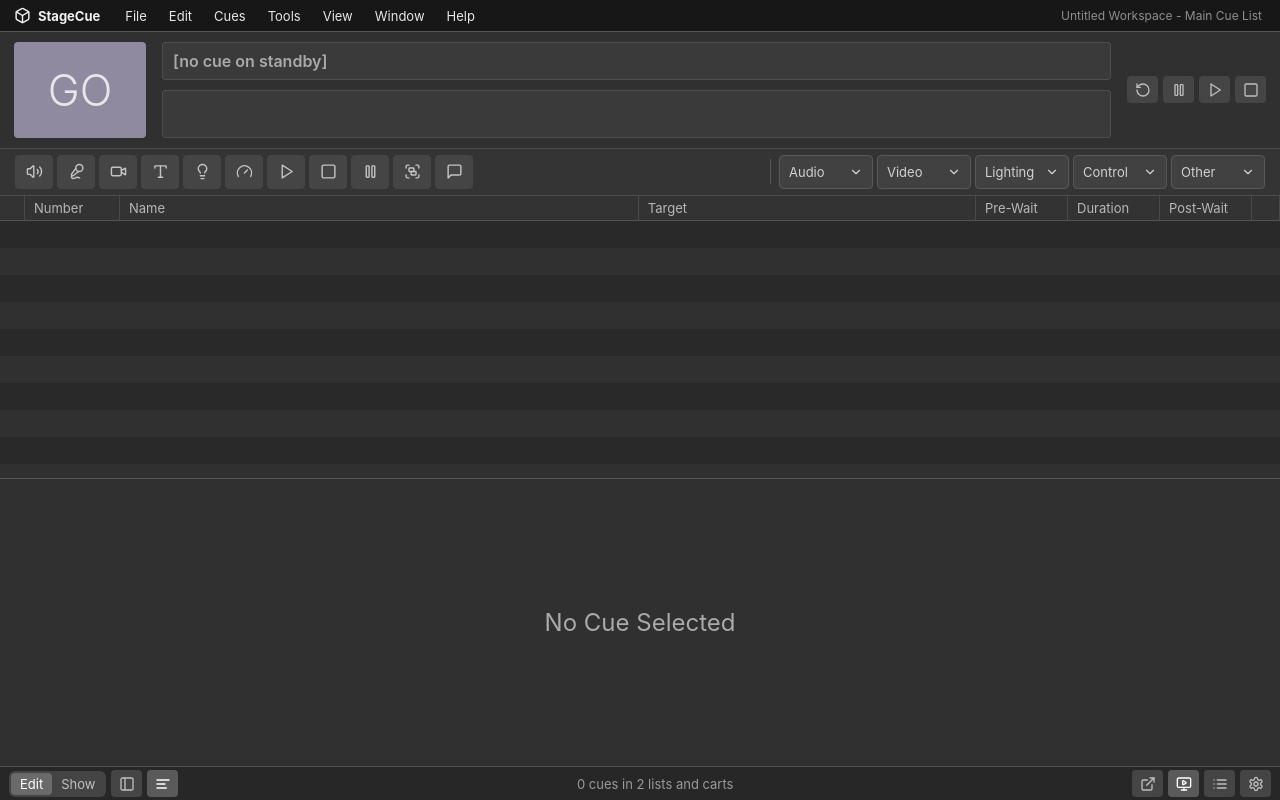
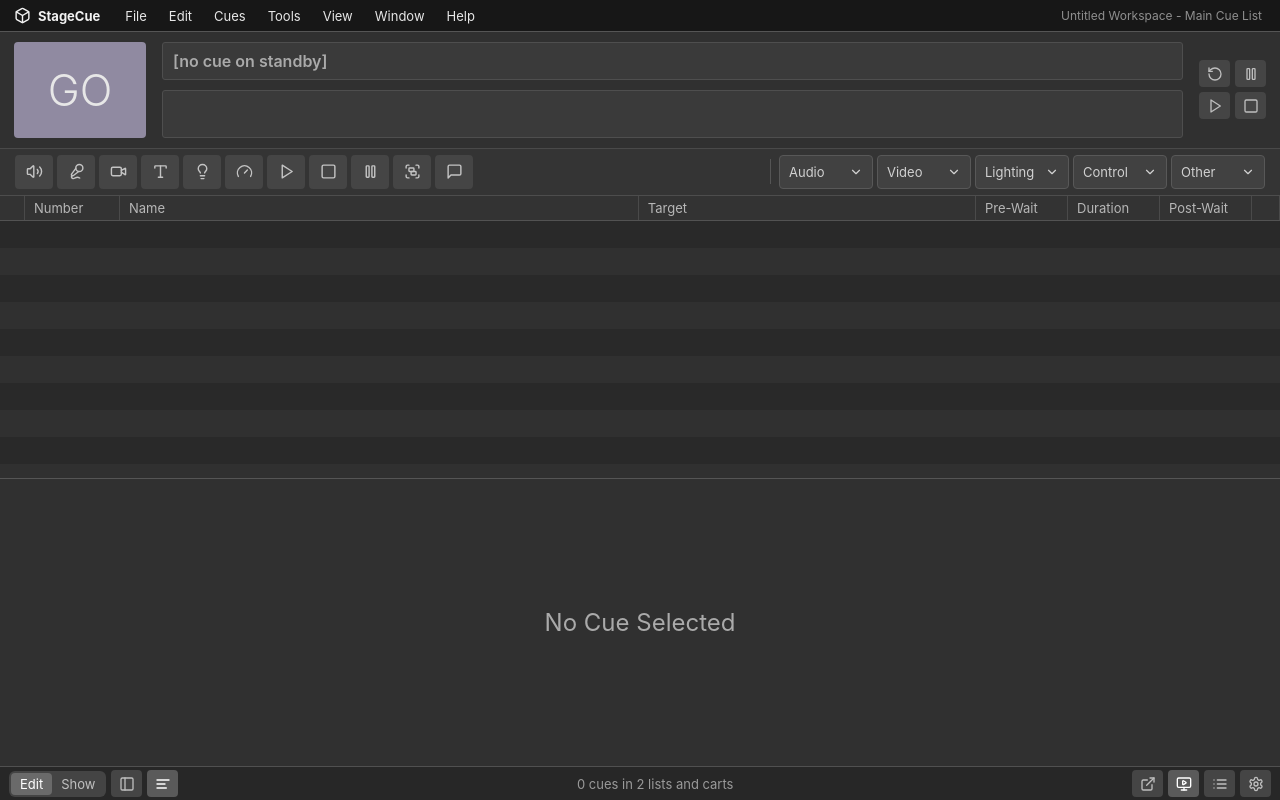
Before and after one commit to ingoau/webcue, a Next.js app: page / in a window 1280 px wide. Built offline with nearby package versions, Linux system fonts and the light colour scheme.

Commit message:
Update globals.css

```diff
--- a/app/globals.css
+++ b/app/globals.css
@@ -52,7 +52,7 @@ kbd { color:#85858d; font:11px inherit; }
 .standby>div { padding:8px 10px; border:1px solid #4e4e4e; border-radius:3px; background:#3a3a3a; }
 .standby-name { color:#aaa; font-size:16px; font-weight:600; }
 .standby-notes { color:#aaa; }
-.transport { display:flex; align-items:center; gap:5px; }
+.transport { display:grid; grid-template-columns:repeat(2,31px); align-content:center; gap:5px; }
 .find-bar { width:100%; min-height:31px; display:flex; align-items:center; gap:7px; padding:3px 6px; border-top:1px solid #484848; }
 .find-bar input { flex:1; height:25px; padding:3px 7px; border:1px solid #555; border-radius:4px; background:#1e1e1e; }
 .find-bar span { min-width:90px; color:#aaa; }
```
